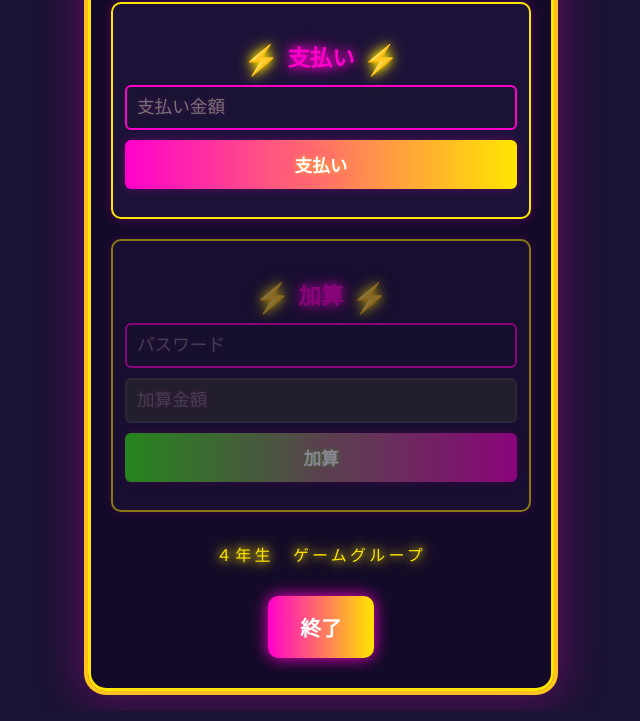
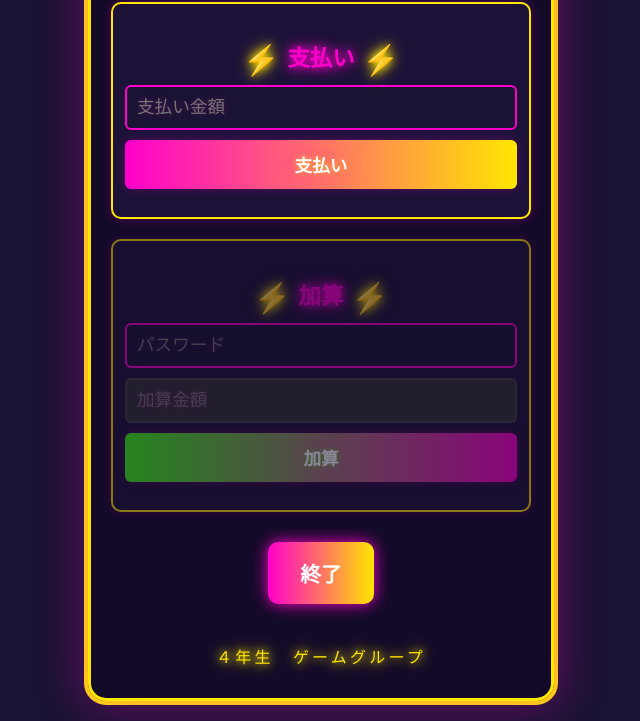
Before and after one commit to Hazakura2024/bunkasai, a plain HTML site: page index.html in a window 1280 px wide. Shown: the part 214-935 px from the top of the page, without its empty margins (319-959 px from the left). Drawn offline with Linux system fonts and the light colour scheme.

Commit message:
ボタンの位置を直しました

```diff
--- a/index.html
+++ b/index.html
@@ -145,9 +145,10 @@
             <input type="number" id="add-amount" placeholder="加算金額" disabled>
             <button id="add-button" disabled>加算</button>
         </div>
-        <div class="footer">４年生　ゲームグループ</div>
 
-    <button id="finish-button" style="margin-top:30px; padding:16px 32px; font-size:1.3em; background:linear-gradient(90deg,#ff00cc,#ffe600); color:#fff; font-weight:bold; border-radius:10px; border:none; box-shadow:0 0 16px #ff00cc; cursor:pointer;">終了</button>
+
+    <button id="finish-button" style="margin-top:30px; margin-bottom:10px; padding:16px 32px; font-size:1.3em; background:linear-gradient(90deg,#ff00cc,#ffe600); color:#fff; font-weight:bold; border-radius:10px; border:none; box-shadow:0 0 16px #ff00cc; cursor:pointer;">終了</button>
+    <div class="footer">４年生　ゲームグループ</div>
     <div id="final-score" style="display:none; font-size:2.5em; color:#39ff14; text-shadow:0 0 16px #39ff14,0 0 32px #ffe600; margin-top:40px; font-weight:bold;"></div>
     </div>
 
```
